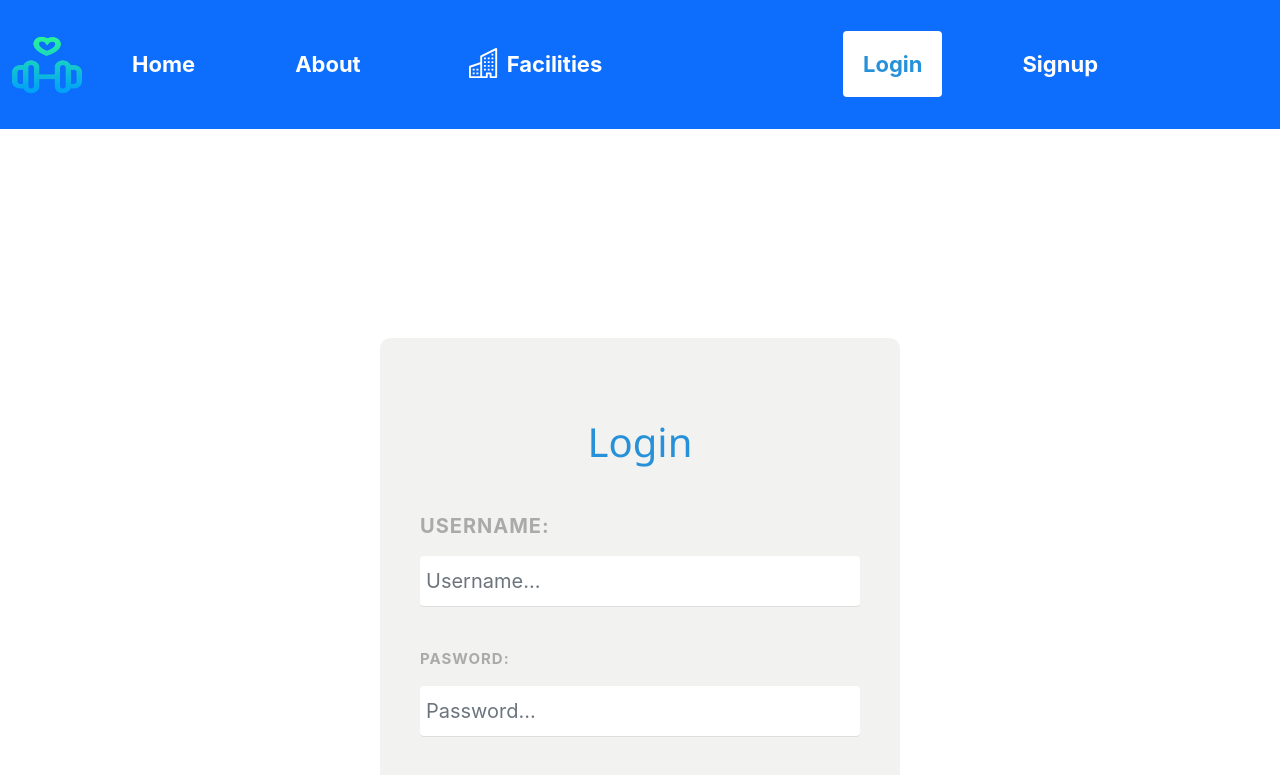
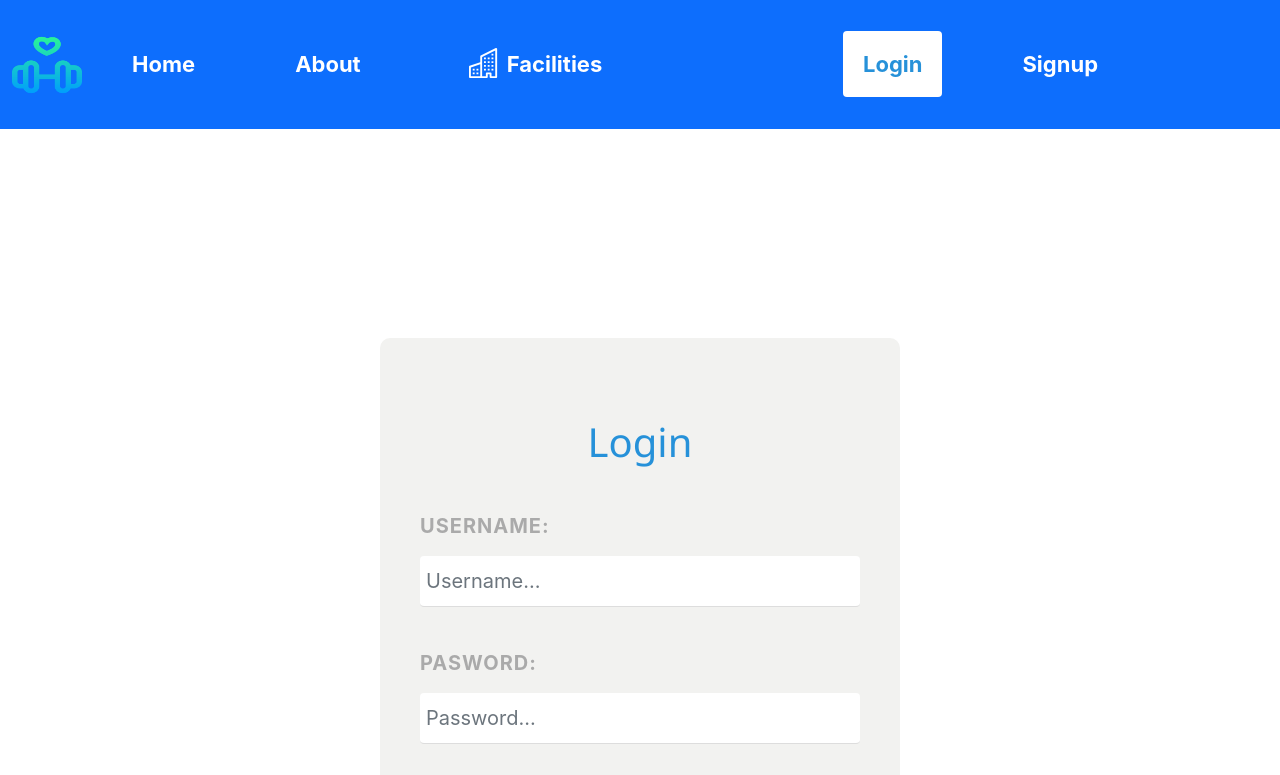
Before and after one commit to DjordjeVuckovic/body-fit, a Vue app in the folder vue-router-frontend/: page / in a window 1280 px wide. Shown: the top 775 px of the page. Built offline with nearby package versions, Linux system fonts and the light colour scheme.

Commit message:
Update SignupForm.vue
cc

```diff
--- a/vue-router-frontend/src/components/SignupForm.vue
+++ b/vue-router-frontend/src/components/SignupForm.vue
@@ -50,7 +50,7 @@ export default {
         text-align: left;
         padding: 40px;
         border-radius: 10px;
-        font-size: 15px;
+        font-size: 20px;
     }
     .labelMy {
         color: #aaa;
@@ -60,7 +60,7 @@ export default {
         text-transform: uppercase;
         letter-spacing: 1px;
         font-weight: bolder;
-        font-size: 15px;
+        font-size: 20px;
     }
     .inputMy {
         display: block;
```
